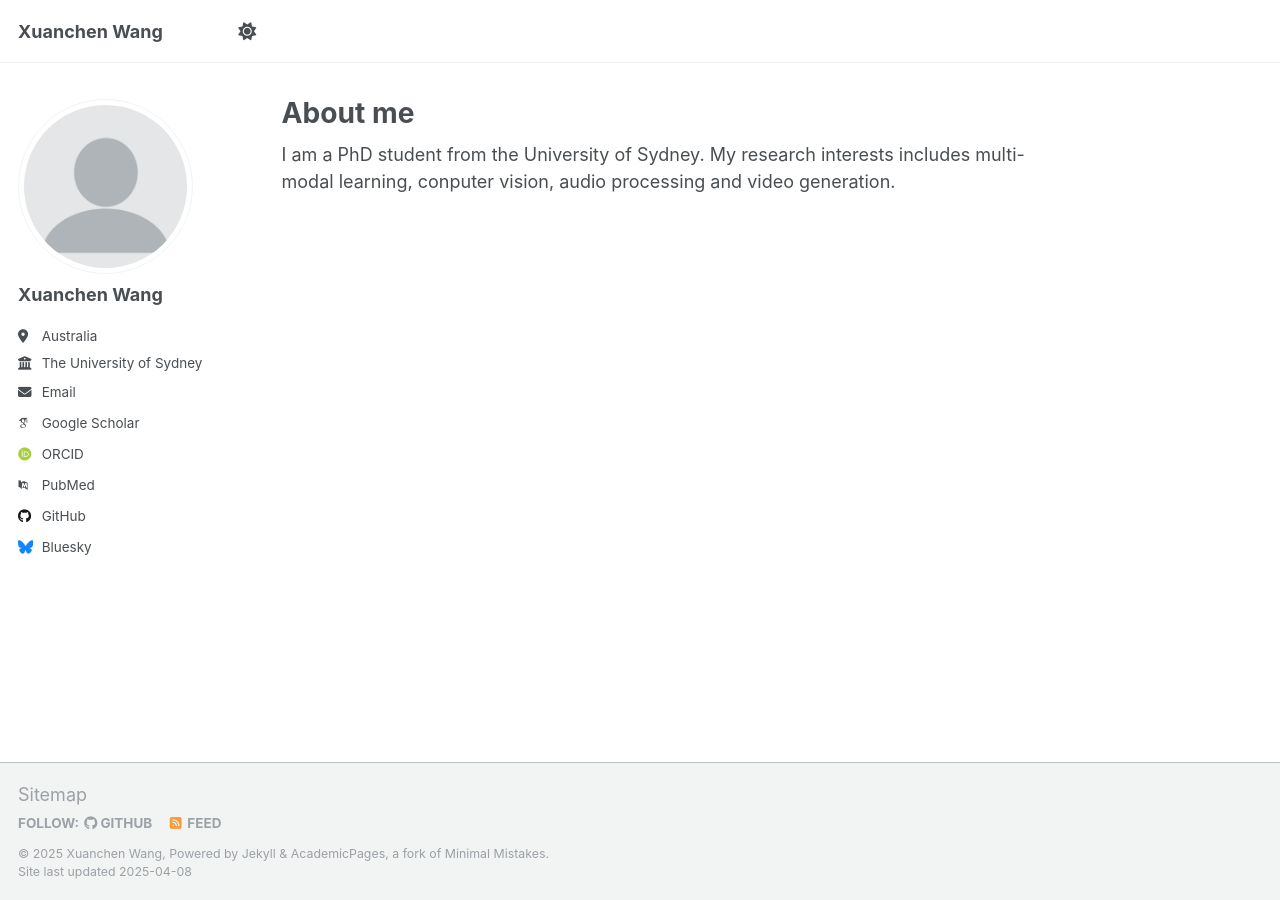
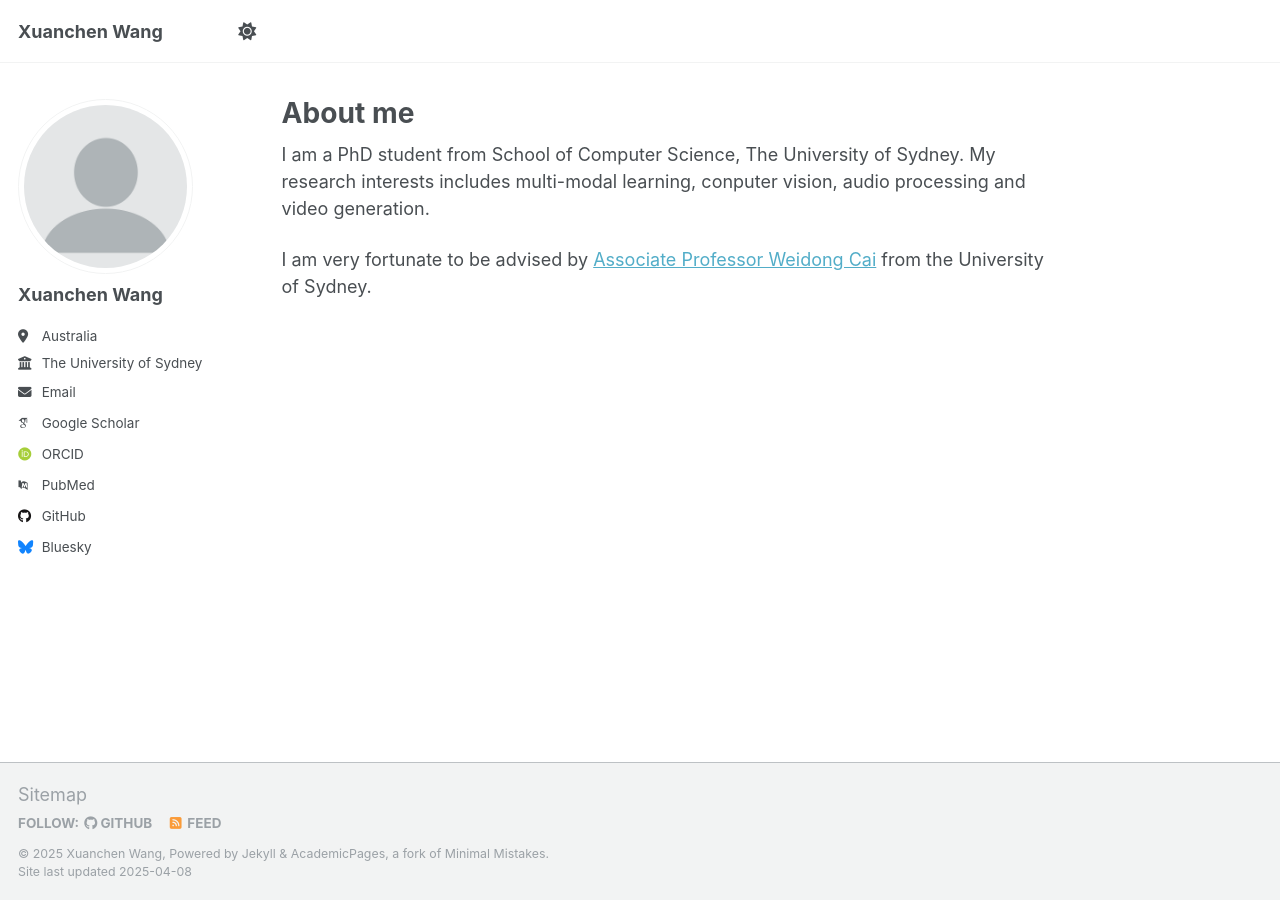
Before and after one commit to wangxuanchen88/wangxuanchen88.github.io, a Jekyll site: the page built from _pages/about.md, in a window 1280 px wide. Built offline with Jekyll 4.4.1, drawn with Linux system fonts in a browser that asks for light colours; some web fonts are replaced.

Commit message:
Update about.md

```diff
--- a/_pages/about.md
+++ b/_pages/about.md
@@ -7,4 +7,6 @@ redirect_from:
   - /about.html
 ---
 
-I am a PhD student from the University of Sydney. My research interests includes multi-modal learning, conputer vision, audio processing and video generation.
+I am a PhD student from School of Computer Science, The University of Sydney. My research interests includes multi-modal learning, conputer vision, audio processing and video generation.
+
+I am very fortunate to be advised by [Associate Professor Weidong Cai](https://weidong-tom-cai.github.io/) from the University of Sydney.
```
